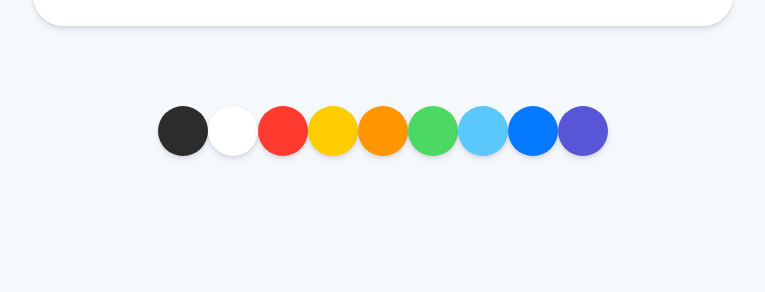
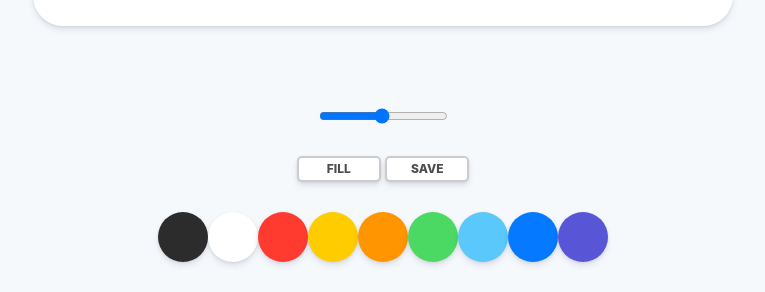
Before and after one commit to progyu/Paint-JS, a plain HTML site: page index.html in a window 1280 px wide. Shown: the part 704-996 px from the top of the page, without its empty margins (257-1022 px from the left). Before the commit the page ends 890 px from the top, so only its background shows below. Drawn offline with Linux system fonts and the light colour scheme.

Commit message:
style: make buttons and range

```diff
--- a/index.html
+++ b/index.html
@@ -1,24 +1,38 @@
 <!DOCTYPE html>
 <html lang="en">
   <head>
-  <meta charset="UTF-8">
-  <meta name="viewport" content="width=device-width, initial-scale=1.0">
+    <meta charset="UTF-8" />
+    <meta name="viewport" content="width=device-width, initial-scale=1.0" />
     <title>PaintJS</title>
-  <link rel="stylesheet" href="style.css">
+    <link rel="stylesheet" href="style.css" />
   </head>
   <body>
     <canvas id="jsCanvas" class="canvas"></canvas>
     <div class="controls">
+      <div class="controls__range">
+        <input
+          type="range"
+          id="jsRange"
+          min="0.1"
+          max="5"
+          value="2.5"
+          step="0.1"
+        />
+      </div>
+      <div class="controls__btns">
+        <button id="jsMode">Fill</button>
+        <button id="jsSave">Save</button>
+      </div>
       <div class="controls__colors" id="jsColors">
-      <div class="controls__color" style="background-color: #2c2c2c;"></div>
-      <div class="controls__color" style="background-color: white;"></div>
-      <div class="controls__color" style="background-color: #FF3B30;"></div>
-      <div class="controls__color" style="background-color: #FFCC00;"></div>
-      <div class="controls__color" style="background-color: #FF9500;"></div>
-      <div class="controls__color" style="background-color: #4CD963;"></div>
-      <div class="controls__color" style="background-color: #5AC8FA;"></div>
-      <div class="controls__color" style="background-color: #0579FF;"></div>
-      <div class="controls__color" style="background-color: #5856D6;"></div>
+        <div class="controls__color" style="background-color: #2c2c2c"></div>
+        <div class="controls__color" style="background-color: white"></div>
+        <div class="controls__color" style="background-color: #ff3b30"></div>
+        <div class="controls__color" style="background-color: #ffcc00"></div>
+        <div class="controls__color" style="background-color: #ff9500"></div>
+        <div class="controls__color" style="background-color: #4cd963"></div>
+        <div class="controls__color" style="background-color: #5ac8fa"></div>
+        <div class="controls__color" style="background-color: #0579ff"></div>
+        <div class="controls__color" style="background-color: #5856d6"></div>
       </div>
     </div>
     <script src="app.js"></script>
--- a/style.css
+++ b/style.css
@@ -1,4 +1,4 @@
-@import "reset.css";
+@import 'reset.css';
 
 body {
   background-color: #f6f9fc;
@@ -7,7 +7,7 @@ body {
   display: flex;
   flex-direction: column;
   align-items: center;
-  padding: 30px 0 30px;
+  padding: 30px 0;
 }
 
 .canvas {
@@ -20,6 +20,33 @@ body {
 
 .controls {
   margin-top: 80px;
+  display: flex;
+  flex-direction: column;
+  align-items: center;
+}
+
+.controls .controls__btns {
+  margin-bottom: 30px;
+}
+
+.controls__btns button {
+  all: unset;
+  cursor: pointer;
+  background-color: white;
+  padding: 5px 0;
+  width: 80px;
+  text-align: center;
+  border-radius: 5px;
+  box-shadow: 0 4px 6px rgba(50, 50, 93, 0.11), 0 1px 3px rgba(0, 0, 0, 0.08);
+  border: 2px solid rgba(0, 0, 0, 0.2);
+  color: rgba(0, 0, 0, 0.7);
+  text-transform: uppercase;
+  font-weight: 800;
+  font-size: 12px;
+}
+
+.controls__btns button:active {
+  transform: scale(0.98);
 }
 
 .controls .controls__colors {
@@ -33,3 +60,7 @@ body {
   cursor: pointer;
   box-shadow: 0 4px 6px rgba(50, 50, 93, 0.11), 0 1px 3px rgba(0, 0, 0, 0.08);
 }
+
+.controls .controls__range {
+  margin-bottom: 30px;
+}
```
Lines whose indentation alone changed are shown as unchanged.
